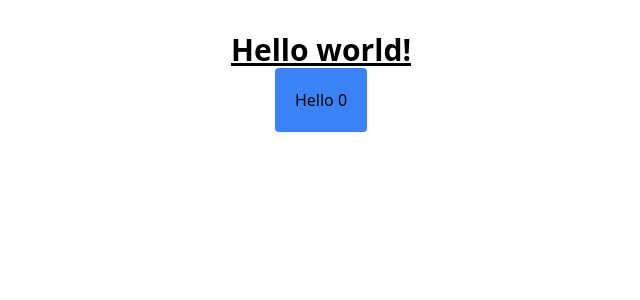
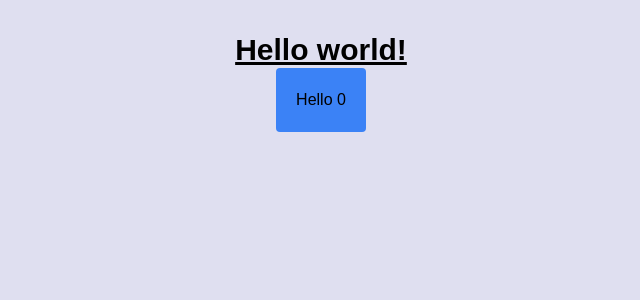
Before and after one commit to harsh-05/landingPage, a React (Vite) app: page / in a window 1280 px wide. Shown: the top 300 px of the page, without its empty margins (319-959 px from the left). Built offline with nearby package versions, Linux system fonts and the light colour scheme.

Commit message:
added default css styles for body

```diff
--- a/src/index.css
+++ b/src/index.css
@@ -1,6 +1,14 @@
 @tailwind base;
 @tailwind components;
 @tailwind utilities;
+
+body {
+    font-family: 'General Sans', sans-serif;
+    width: 100dvw;
+    background-color: #dfdff0;
+    overflow-x: hidden;
+
+}
 
 
 @layer base {
```
